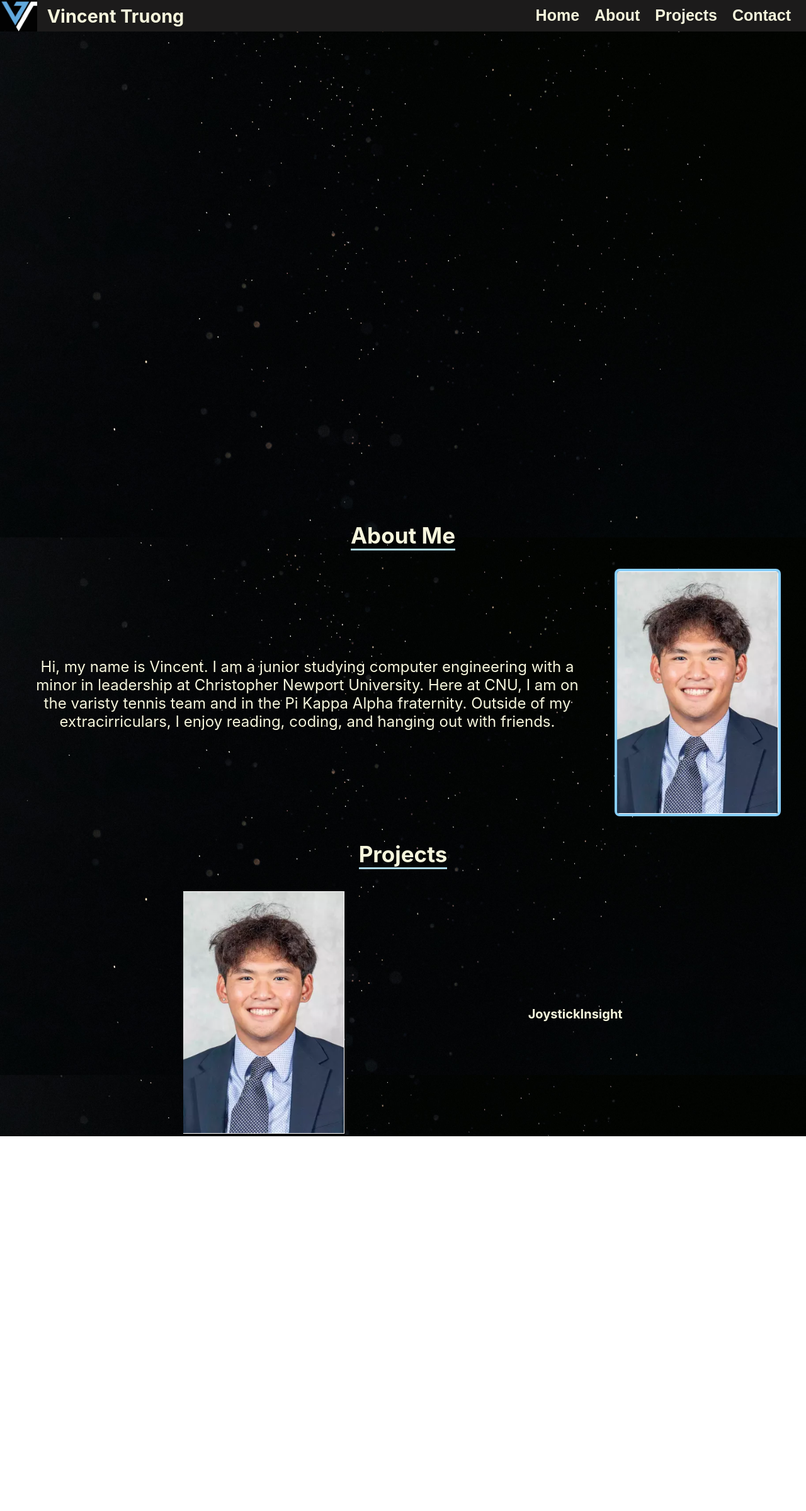
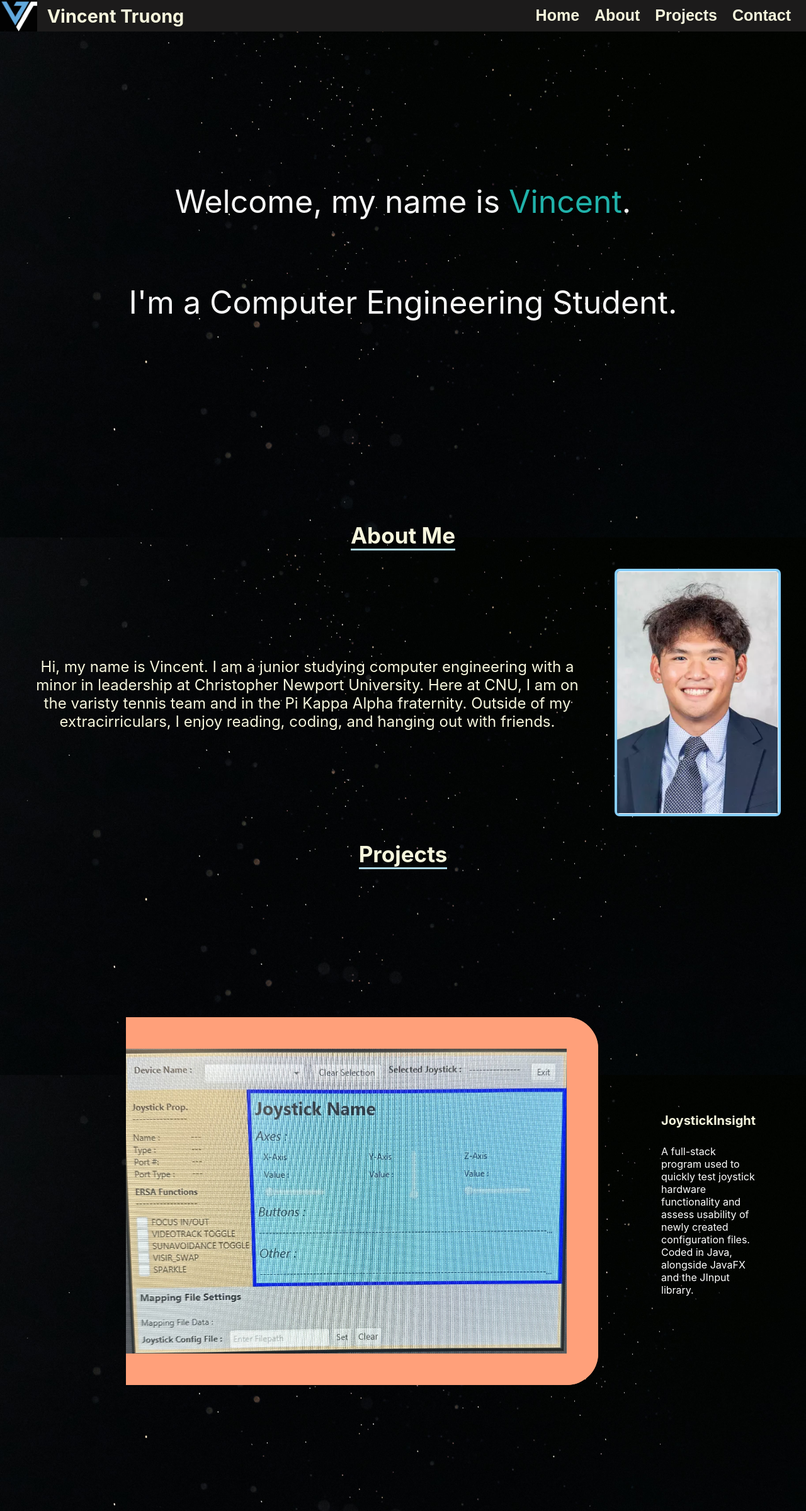
Before and after one commit to vincent-truong04/vincent-truong04.github.io, a React (Create React App) app: page / in a window 1280 px wide. Shown: the whole page at 63% size. Before the commit the page ends 1804 px from the top, so only its background shows below. Built offline with nearby package versions, Linux system fonts and the light colour scheme.

Commit message:
Edited Project Component and added to Hero Component

```diff
--- a/package.json
+++ b/package.json
@@ -9,7 +9,7 @@
     "@testing-library/user-event": "^13.5.0",
     "react": "^18.3.1",
     "react-dom": "^18.3.1",
-    "react-scripts": "5.0.1",
+    "react-scripts": "^5.0.1",
     "react-scroll": "^1.9.0",
     "web-vitals": "^2.1.4"
   },
--- a/src/App.js
+++ b/src/App.js
@@ -1,11 +1,14 @@
+
 import About from './components/About';
 import Hero from './components/Hero';
+import Header from './components/Header';
 import Projects from './components/Projects';
 import './styling/App.css';
 
 function App() {
   return (
     <div className="app-section">
+      <Header />
       <Hero />
       <About />
       <Projects />
--- a/src/components/Hero.js
+++ b/src/components/Hero.js
@@ -1,11 +1,12 @@
 import React from 'react'
 import '../styling/Hero.css';
-import Header from '../components/Header';
 
 function Hero() {
     return(
         <section className="hero-section" id="hero">
-            <Header />
+            <p>Welcome, my name is <span class="name">Vincent</span>.</p>
+            <p>I'm a Computer Engineering Student.</p>
+
         </section>
     )
 }
--- a/src/components/Projects.js
+++ b/src/components/Projects.js
@@ -1,6 +1,6 @@
 import React from 'react';
 import '../styling/Projects.css';
-import headshot from '../images/Headshot.png';
+import JoystickInsight from '../images/Joystick_tester.jpeg';
 
 function Projects(){
     return(
@@ -9,10 +9,14 @@ function Projects(){
              <h3>Projects</h3>
             </div>
             <div class="project1">
-                <div class="project1-image">
-                    <img src= {headshot} alt="headshot" />
+                <img src= {JoystickInsight} alt="project1" />
+                <div class="description1">
+                    <h4>JoystickInsight</h4>
+                    <p>
+                        A full-stack program used to quickly test joystick hardware functionality and assess usability of newly created configuration files.
+                        Coded in Java, alongside JavaFX and the JInput library.
+                    </p>
                 </div>
-                <h4>JoystickInsight</h4>
 
 
             </div>
--- a/src/styling/About.css
+++ b/src/styling/About.css
@@ -1,6 +1,6 @@
 .about-section {
     background-color:rgba(2, 13, 35, 0.0);
-    z-index:1;
+    z-index:0;
     text-align: center;
 }
 
--- a/src/styling/App.css
+++ b/src/styling/App.css
@@ -10,7 +10,13 @@ body {
   background-attachment: fixed
 }
 
+
+
 .app-section {
   position: relative;
   z-index: 0; /* Ensure it's below other content */
 }
+
+html {
+  scroll-behavior: smooth;
+}
--- a/src/styling/Hero.css
+++ b/src/styling/Hero.css
@@ -1,6 +1,15 @@
 .hero-section {
-    background-color:rgba(12, 12, 12, 0.0);
-    height:100vh;
-    width:100%;
-    margin:0;
+    display:flex;
+    flex-direction: column;
+    align-items: center;
+    justify-content: center;
+    height: 100vh;
+    color: whitesmoke;
+    text-align: center;
+    font: Andale Mono;
+    font-size: 50px;
 }
+
+.name {
+    color:lightseagreen;
+}
--- a/src/styling/Projects.css
+++ b/src/styling/Projects.css
@@ -1,5 +1,5 @@
 .project-section{
-    z-index:1;
+    z-index:0;
 }
 
 .header{
@@ -15,8 +15,10 @@ h3 {
 
 .project1{
     display:flex;
-    justify-content: space-evenly;
+    justify-content: flex-start;
     align-items: center;
+    margin: 200px;
+    gap: 100px;
 }
 
 
@@ -25,3 +27,13 @@ h4 {
     font-size: 20px;
     color:beige;
 }
+
+.project1 img{
+    width: 700px;
+    border-top-right-radius: 50px;
+    border-bottom-right-radius: 50px;
+    height: auto;
+    border: 50px solid lightsalmon;
+    border-left: 0px;
+
+}
```
Also changed, not shown: src/images/Joystick_tester.jpeg (added), 1 other file (tests, documents, lock files or other folders).
